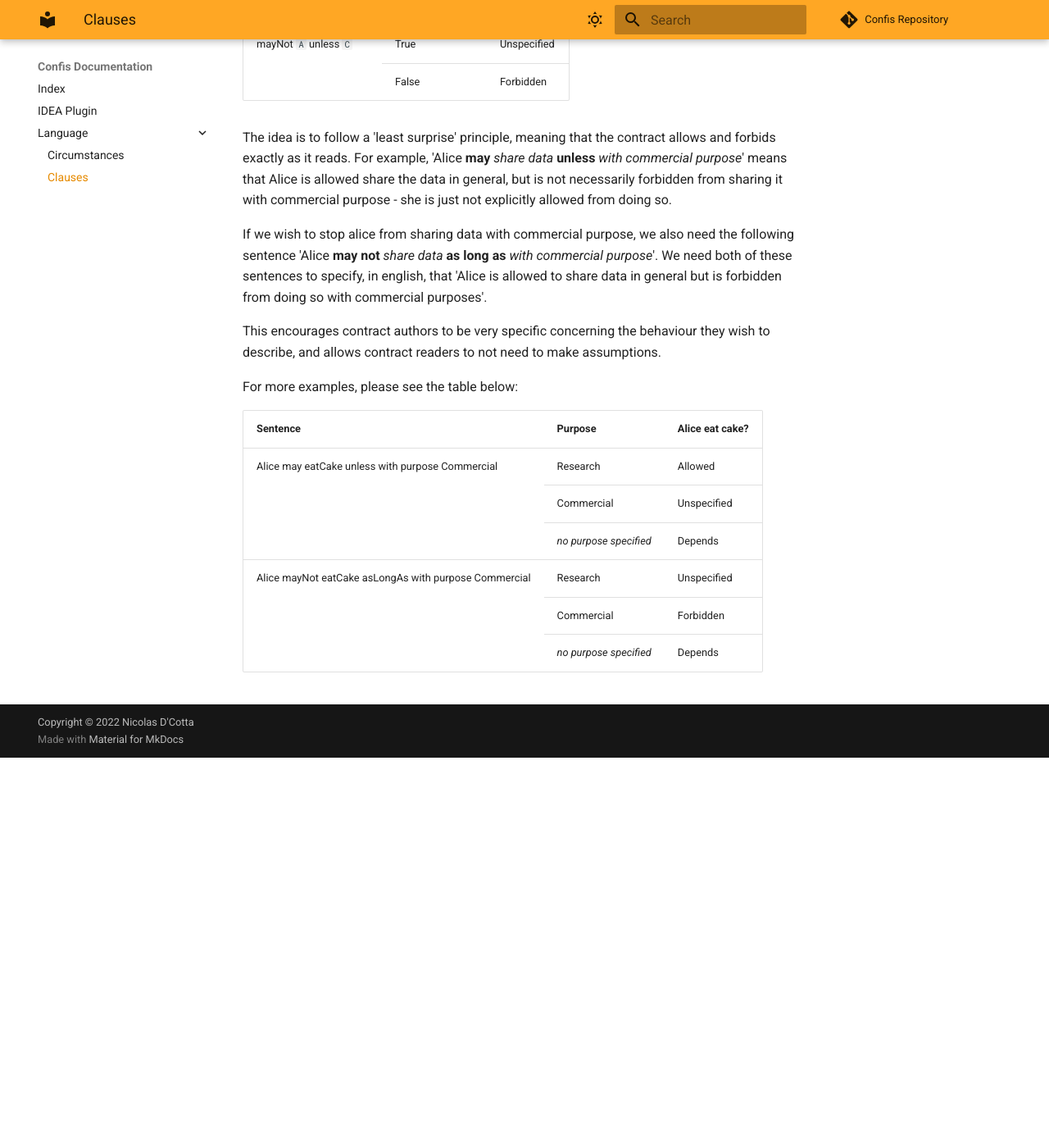
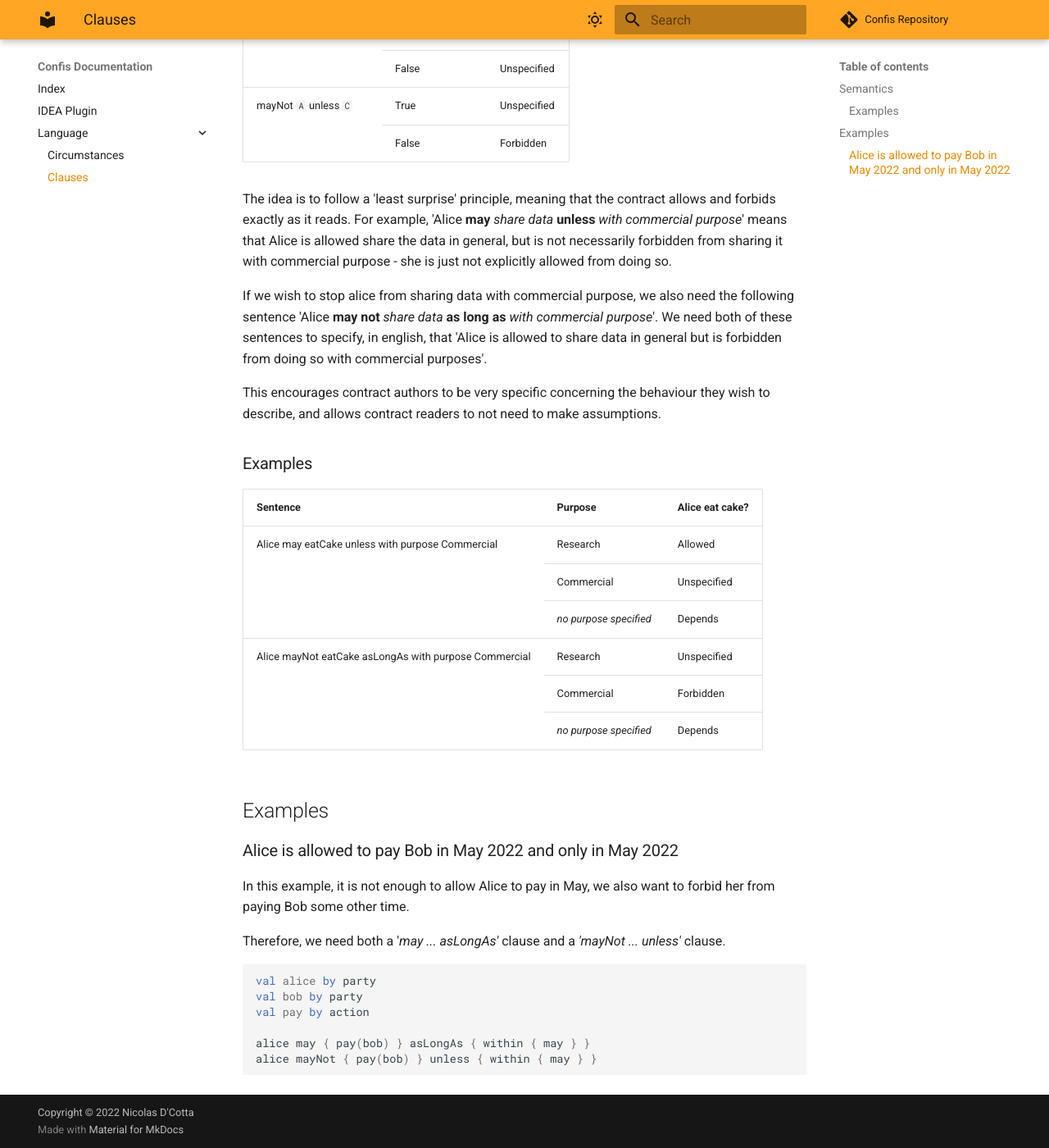
Before and after one commit to cottand/Confis, an MkDocs documentation site: the page built from docs/src/doc/docs/Language/Clauses.md, in a window 1280 px wide and 1400 px high, scrolled down 823 px. Shown: the whole window at 82% size. Built offline with MkDocs 1.6.1 and Material for MkDocs 9.7.7, drawn with Linux system fonts in a browser that asks for light colours; comment, search, counter and statistics services are not loaded; the version menu is left out; before the commit the page ends 1747 px from its top, so only the background shows below that.

Commit message:
add example of allowance clauses to doc

````diff
--- a/docs/src/doc/docs/Language/Clauses.md
+++ b/docs/src/doc/docs/Language/Clauses.md
@@ -9,6 +9,7 @@ Subject(may | mayNot) { action(thing) } unless | asLongAs {
     circumstance2
 }
 ```
+## Semantics
 
 Allowance has the following semantics:
 
@@ -79,7 +80,7 @@ forbidden from doing so with commercial purposes'.
 This encourages contract authors to be very specific concerning the behaviour they wish to describe,
 and allows contract readers to not need to make assumptions.
 
-For more examples, please see the table below:
+### Examples
 
 <table>
     <thread>
@@ -118,3 +119,24 @@ For more examples, please see the table below:
         </tr>
 </tbody>
 </table>
+
+
+## Examples
+
+### Alice is allowed to pay Bob in May 2022 and only in May 2022
+
+In this example, it is not enough to allow Alice to pay in May, we also want to
+forbid her from paying Bob some other time.
+
+Therefore, we need both a '_may ... asLongAs'_ clause and a _'mayNot ... unless'_ clause.
+
+```kotlin
+val alice by party
+val bob by party
+val pay by action
+
+alice may { pay(bob) } asLongAs { within { may } }
+alice mayNot { pay(bob) } unless { within { may } }
+```
+
+[//]: # (TODO more examples)
````
